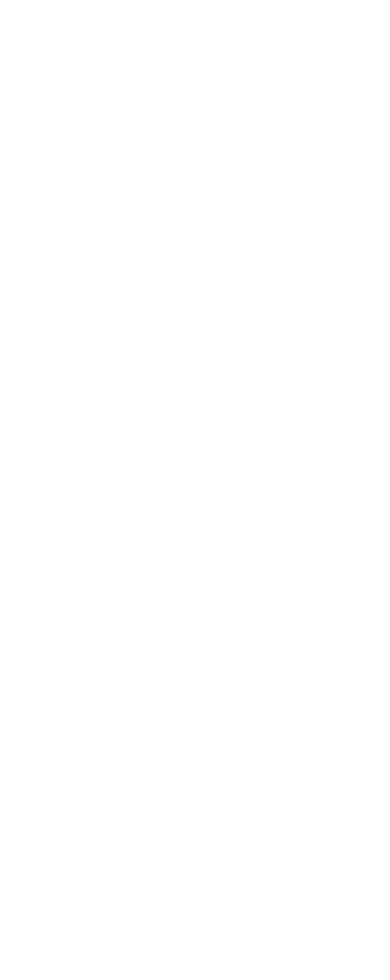
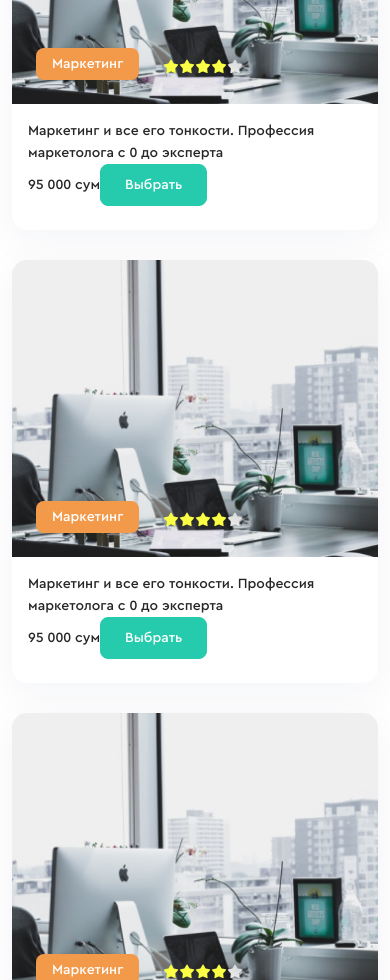
Before and after one commit to mradkhh/onlinedu-clone, a React (Create React App) app: page / in a window 390 px wide. Shown: the part 4300-5280 px from the top of the page. Before the commit the page ends 3618 px from the top, so only its background shows below. Built offline with nearby package versions, Linux system fonts and the light colour scheme.

Commit message:
create and fix

```diff
--- a/src/Components/Cards/Card.jsx
+++ b/src/Components/Cards/Card.jsx
@@ -1,11 +1,29 @@
 import React from 'react'
+import './Card.scss'
 
-const Card = () => {
+const Card = ({image, title, price, science, rating, choise}) => {
   return (
-    <div className="col col-md-2 col-lg-3">
+    <div className="col-12 col-md-6 col-lg-4">
       <div className="card">
       <div className="card-img">
-
+        <img src={image} alt="science" />
+        <div className="more">
+        <span>{science}</span>
+        <div className="rating">
+          <img src="/Images/full-star.png" alt="star" />
+          <img src="/Images/full-star.png" alt="star" />
+          <img src="/Images/full-star.png" alt="star" />
+          <img src="/Images/full-star.png" alt="star" />
+          <img src="/Images/empty-star.png" alt="star" />
+        </div>
+        </div>
+      </div>
+      <div className="card__body">
+        <div className="card__body-title">{title}</div>
+        <div className="card__body-more">
+          <span>{price}</span>
+          <button data-type={choise ? 'disabled' : 'primary'}>Выбрать</button>
+        </div>
       </div>
     </div>
     </div>
--- a/src/Components/Cards/Card.scss
+++ b/src/Components/Cards/Card.scss
@@ -0,0 +1,43 @@
+.card {
+  background: var(--whiteColor);
+  box-shadow: 0px 10px 40px rgba(13, 46, 105, 0.05);
+  border-radius: 15px;
+  border: none;
+  margin-bottom: 30px;
+
+  .card-img {
+    position: relative;
+    > img {
+      width: 100%;
+    }
+    .more {
+      display: flex;
+      align-items: center;
+      justify-content: start;
+      gap: 24px;
+      position: absolute;
+      inset: auto auto 24px 24px;
+      span {
+        padding: 7px 16px;
+        font-style: normal;
+        font-weight: 500;
+        font-size: 14px;
+        line-height: 18px;
+        border-radius: 8px;
+        background-color: var(--orangeColor);
+        color: var(--whiteColor);
+      }
+    }
+  }
+
+  .card__body {
+    padding: 16px 16px 24px 16px;
+
+    &-title {
+      max-width: 338px;
+      width: 100%;
+    }
+    button {
+    }
+  }
+}
--- a/src/Pages/Home/Sections/Popular.jsx
+++ b/src/Pages/Home/Sections/Popular.jsx
@@ -1,5 +1,6 @@
 import React from 'react'
 import Card from '../../../Components/Cards/Card'
+import './Popular.scss'
 
 const Popular = () => {
   return (
@@ -7,8 +8,55 @@
       <div className="container">
         <div className="popular">
           <h2 className="popular__title">Популярные курсы</h2>
-          <div className="row">
-            <Card/>
+          <div className="row flex-wrap justify-content-between">
+            <Card
+            image={"/Images/card1.png"}
+            title={"Маркетинг и все его тонкости. Профессия маркетолога с 0 до эксперта "}
+            price={"95 000 сум"}
+            science={"Маркетинг"}
+            rating={4}
+            choise={false}
+            />
+            <Card
+            image={"/Images/card1.png"}
+            title={"Маркетинг и все его тонкости. Профессия маркетолога с 0 до эксперта "}
+            price={"95 000 сум"}
+            science={"Маркетинг"}
+            rating={4}
+            choise={false}
+            />
+            <Card
+            image={"/Images/card1.png"}
+            title={"Маркетинг и все его тонкости. Профессия маркетолога с 0 до эксперта "}
+            price={"95 000 сум"}
+            science={"Маркетинг"}
+            rating={4}
+            choise={false}
+            />
+            <Card
+            image={"/Images/card1.png"}
+            title={"Маркетинг и все его тонкости. Профессия маркетолога с 0 до эксперта "}
+            price={"95 000 сум"}
+            science={"Маркетинг"}
+            rating={4}
+            choise={false}
+            />
+            <Card
+            image={"/Images/card1.png"}
+            title={"Маркетинг и все его тонкости. Профессия маркетолога с 0 до эксперта "}
+            price={"95 000 сум"}
+            science={"Маркетинг"}
+            rating={4}
+            choise={false}
+            />
+            <Card
+            image={"/Images/card1.png"}
+            title={"Маркетинг и все его тонкости. Профессия маркетолога с 0 до эксперта "}
+            price={"95 000 сум"}
+            science={"Маркетинг"}
+            rating={4}
+            choise={false}
+            />
           </div>
         </div>
       </div>
--- a/src/Pages/Home/Sections/Popular.scss
+++ b/src/Pages/Home/Sections/Popular.scss
@@ -0,0 +1,9 @@
+.popular__section {
+  .popular {
+
+    &__title {
+      text-align: center;
+      margin-bottom: 38px;
+    }
+  }
+}
--- a/src/index.css
+++ b/src/index.css
@@ -546,7 +546,7 @@
   background-color: var(--greenColor);
   color: var(--whiteColor);
 }
-button[data-type="primary-disabled"] {
+button[data-type="disabled"] {
   background-color: var(--grayColor);
   color: var(--whiteColor);
 }
```
